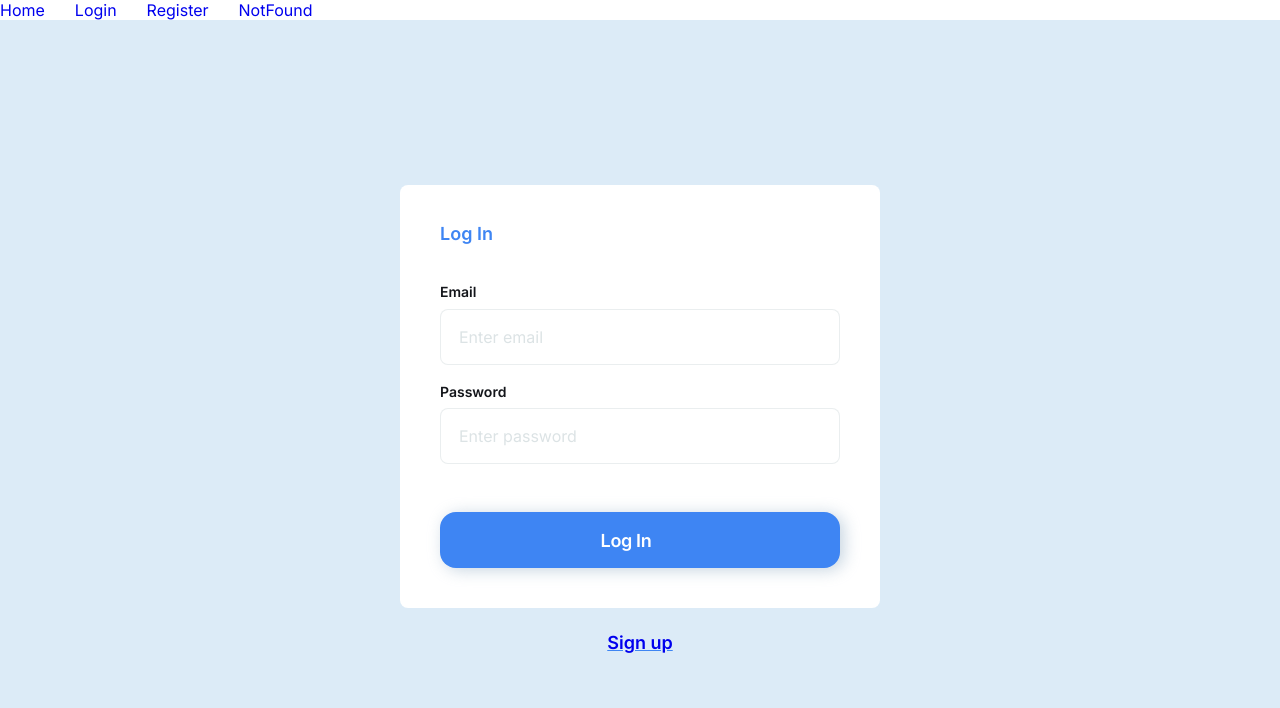
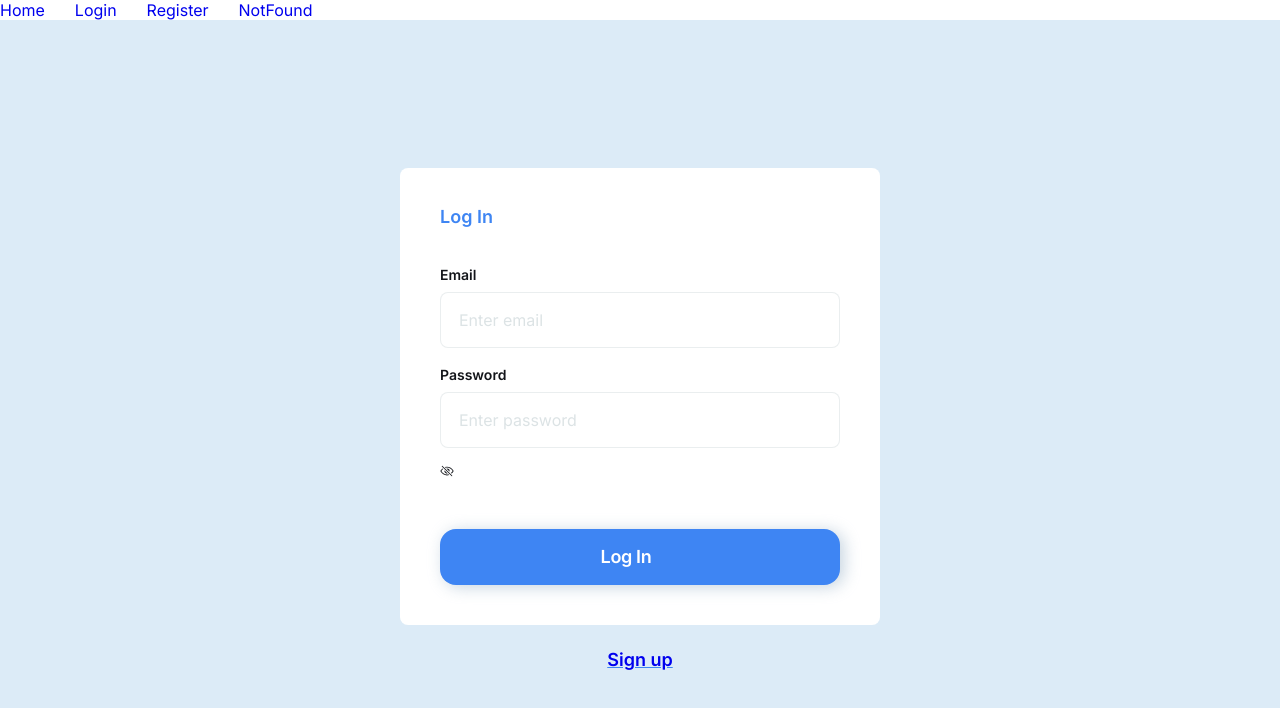
Before and after one commit to 0trava/project-CodeMasters02, a React (Create React App) app: page /login in a window 1280 px wide. Shown: the top 708 px of the page. Built offline with nearby package versions, Linux system fonts and the light colour scheme.

Commit message:
add eye for password

```diff
--- a/package.json
+++ b/package.json
@@ -17,6 +17,7 @@
     "react": "^18.1.0",
     "react-datepicker": "^4.16.0",
     "react-dom": "^18.1.0",
+    "react-icons": "^4.10.1",
     "react-redux": "^8.1.2",
     "react-router": "^6.15.0",
     "react-router-dom": "^6.14.2",
--- a/src/components/LoginForm/LoginForm.jsx
+++ b/src/components/LoginForm/LoginForm.jsx
@@ -5,6 +5,10 @@ import { useDispatch } from "react-redux";
 import { login } from 'redux/auth/operations';
 import { useNavigate } from 'react-router-dom';
 import { ROUTES } from "utils/routes";
+import { IoEyeOffOutline } from "react-icons/io5";
+import { IoEyeOutline } from "react-icons/io5";
+import { useState } from "react";
+
 
 // eslint-disable-next-line
 const emailRegExpression = /^\w+([\.-]?\w+)*@\w+([\.-]?\w+)*(\.\w{2,3})+$/;
@@ -27,7 +31,21 @@ const LogInSchema = yup.object().shape({
 export default function LoginForm() {
     const dispatch = useDispatch();
     const navigate = useNavigate();
+    const [passVisible, setPasswordVisible] = useState(false)
 
+
+// Change vibility for Password
+const changeVisible = () => {
+    const input = document.getElementById('password');
+    if (passVisible) {
+        setPasswordVisible(false);
+        input.setAttribute('type','password');
+    } else {
+        setPasswordVisible(true);
+        input.setAttribute('type','text');
+    }
+}
+//----------------------------
     const handleSubmit = (e) => {
         e.preventDefault();
         const {
@@ -92,6 +110,7 @@ export default function LoginForm() {
                                 Password
                                 <Field
                                     type="password"
+                                    id="password"
                                     name="password"
                                     placeholder="Enter password"
                                     className={`${css.input} ${
@@ -102,6 +121,15 @@ export default function LoginForm() {
                                             : ''
                                     }`}
                                 />
+                                {/* Icon for password (visible or not) */}
+                                <span></span>
+                                <span type="button" onClick={changeVisible}>
+                                    {passVisible ?
+                                    <IoEyeOutline className="IoEyeOutline"/>
+                                    : <IoEyeOffOutline className="IoEyeOffOutline"/>}
+                                </span>
+
+
                                 {isValid('password') === 'is-valid' && <p className={css.valid_message}>Correct password!</p>}
                                 <ErrorMessage
                                     name="password"
```
Also changed, not shown: 1 other file (tests, documents, lock files or other folders).
